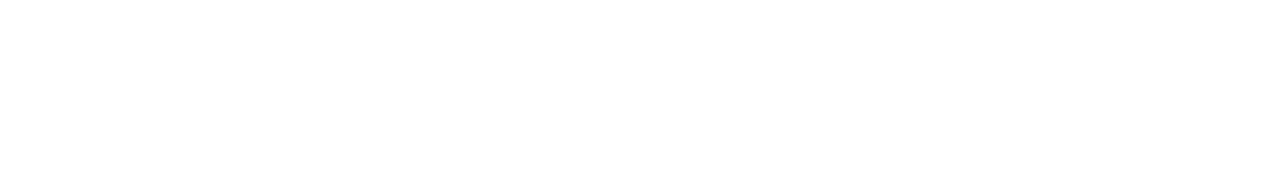
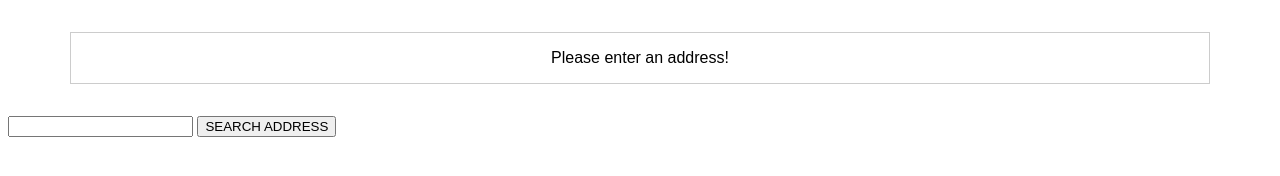
Before and after one commit to MaurizioSodano/select-and-share-place, a website built with webpack: page index.html in a window 1280 px wide. Built offline with nearby package versions, Linux system fonts and the light colour scheme.

Commit message:
setting up form in index

```diff
--- /dev/null
+++ b/app.css
@@ -0,0 +1,18 @@
+html {
+    font-family: sans-serif;
+}
+#map {
+    width: 90%;
+    height: 20 rem;
+    border: 1px solid #ccc;
+    margin: 2rem auto;
+    display: flex;
+    justify-content: center;
+    align-items: center;
+    text-align: center;
+}
+
+.form {
+    text-align: center;
+    margin: 2rem auto;
+}
--- a/index.html
+++ b/index.html
@@ -1,12 +1,20 @@
 <!DOCTYPE html>
 <html lang="en">
-<head>
-  <meta charset="UTF-8">
-  <meta name="viewport" content="width=device-width, initial-scale=1.0">
-  <meta http-equiv="X-UA-Compatible" content="ie=edge">
-  <title>Understanding TypeScript</title>
-  <script src="dist/bundle.js" defer></script>
-</head>
-<body>
-</body>
+  <head>
+    <meta charset="UTF-8" />
+    <meta name="viewport" content="width=device-width, initial-scale=1.0" />
+    <meta http-equiv="X-UA-Compatible" content="ie=edge" />
+    <title>Select and Share place</title>
+    <script src="dist/bundle.js" defer></script>
+    <link rel="stylesheet" href="app.css" />
+  </head>
+  <body>
+    <div id="map">
+      <p>Please enter an address!</p>
+    </div>
+    <form>
+      <input type="text" id="address" />
+      <button type="submit">SEARCH ADDRESS</button>
+    </form>
+  </body>
 </html>
```
